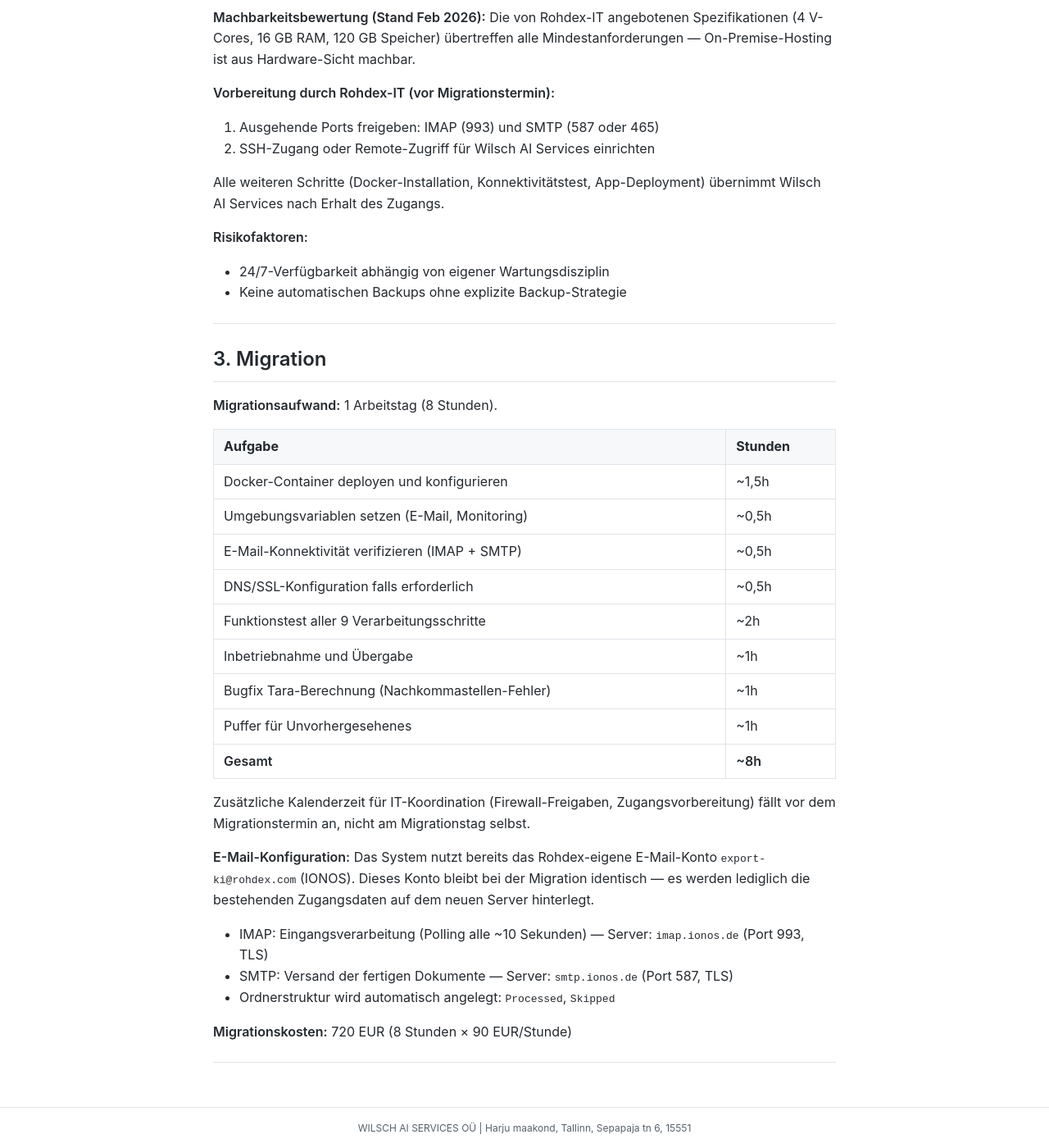
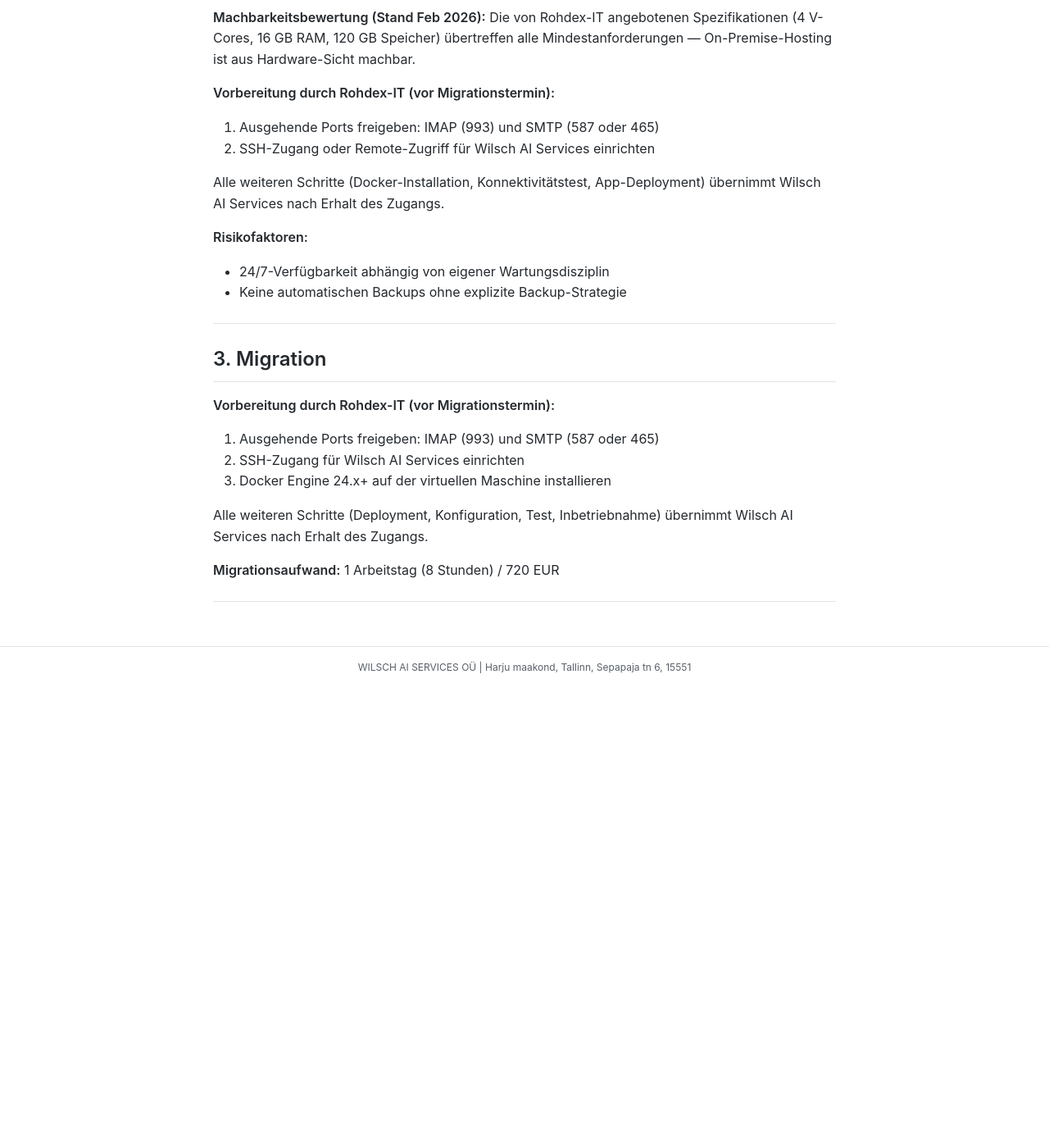
Before and after one commit to MariusWilsch/public-wilsch-ai-pages, a Jekyll site: the page built from project/rohdex/hosting-anforderungen-kunde.md, in a window 1280 px wide and 1400 px high, scrolled down 1674 px. Shown: the whole window at 82% size. Built offline with Jekyll 4.4.1, drawn with Linux system fonts in a browser that asks for light colours; our own code applies the rules of GitHub Pages for plain Markdown files; after the commit the page ends 2512 px from its top, so only the background shows below that.

Commit message:
Sync from hippocampus 2026-02-24

```diff
--- a/project/rohdex/hosting-anforderungen-kunde.md
+++ b/project/rohdex/hosting-anforderungen-kunde.md
@@ -65,29 +65,14 @@ Alle weiteren Schritte (Docker-Installation, Konnektivitätstest, App-Deployment
 
 ## 3. Migration
 
-**Migrationsaufwand:** 1 Arbeitstag (8 Stunden).
+**Vorbereitung durch Rohdex-IT (vor Migrationstermin):**
 
-| Aufgabe | Stunden |
-|---------|---------|
-| Docker-Container deployen und konfigurieren | ~1,5h |
-| Umgebungsvariablen setzen (E-Mail, Monitoring) | ~0,5h |
-| E-Mail-Konnektivität verifizieren (IMAP + SMTP) | ~0,5h |
-| DNS/SSL-Konfiguration falls erforderlich | ~0,5h |
-| Funktionstest aller 9 Verarbeitungsschritte | ~2h |
-| Inbetriebnahme und Übergabe | ~1h |
-| Bugfix Tara-Berechnung (Nachkommastellen-Fehler) | ~1h |
-| Puffer für Unvorhergesehenes | ~1h |
-| **Gesamt** | **~8h** |
+1. Ausgehende Ports freigeben: IMAP (993) und SMTP (587 oder 465)
+2. SSH-Zugang für Wilsch AI Services einrichten
+3. Docker Engine 24.x+ auf der virtuellen Maschine installieren
 
-Zusätzliche Kalenderzeit für IT-Koordination (Firewall-Freigaben, Zugangsvorbereitung) fällt vor dem Migrationstermin an, nicht am Migrationstag selbst.
+Alle weiteren Schritte (Deployment, Konfiguration, Test, Inbetriebnahme) übernimmt Wilsch AI Services nach Erhalt des Zugangs.
 
-**E-Mail-Konfiguration:**
-Das System nutzt bereits das Rohdex-eigene E-Mail-Konto `export-ki@rohdex.com` (IONOS). Dieses Konto bleibt bei der Migration identisch — es werden lediglich die bestehenden Zugangsdaten auf dem neuen Server hinterlegt.
-
-- IMAP: Eingangsverarbeitung (Polling alle ~10 Sekunden) — Server: `imap.ionos.de` (Port 993, TLS)
-- SMTP: Versand der fertigen Dokumente — Server: `smtp.ionos.de` (Port 587, TLS)
-- Ordnerstruktur wird automatisch angelegt: `Processed`, `Skipped`
-
-**Migrationskosten:** 720 EUR (8 Stunden × 90 EUR/Stunde)
+**Migrationsaufwand:** 1 Arbeitstag (8 Stunden) / 720 EUR
 
 ---
```
Also changed, not shown: project/rohdex/sla-v4-wartungsvertrag.md (+1 -1 lines).
